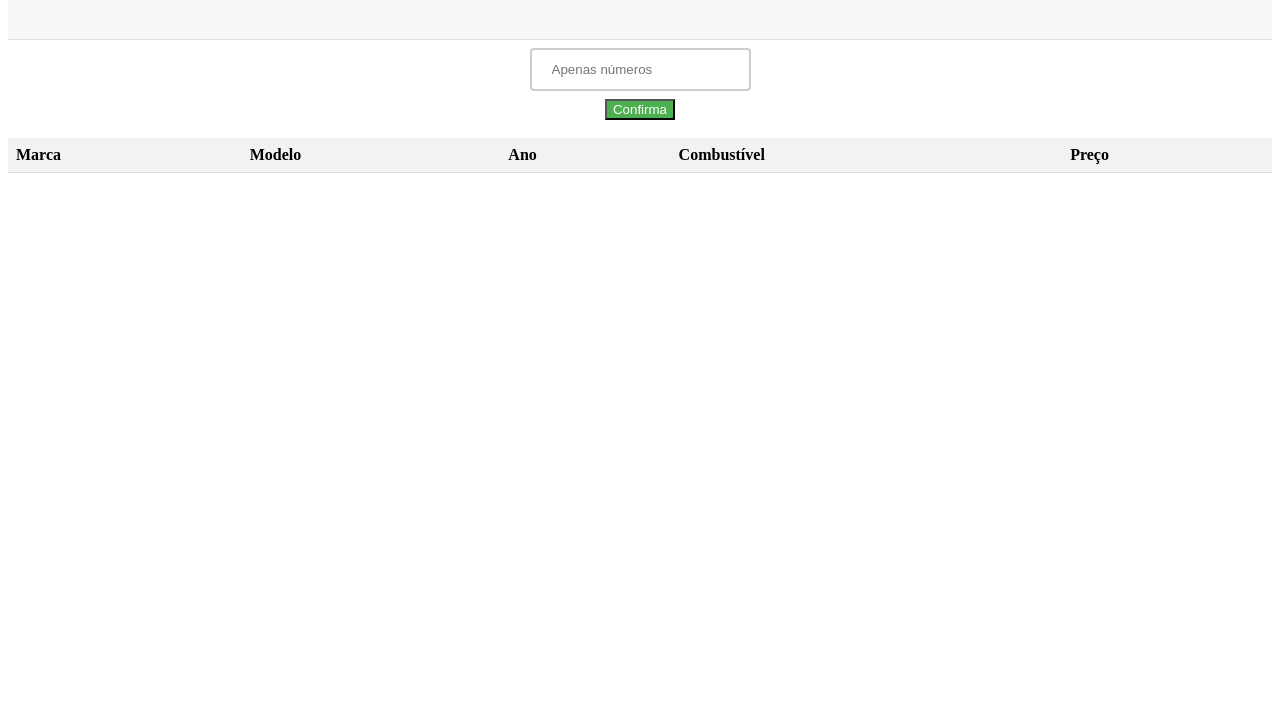
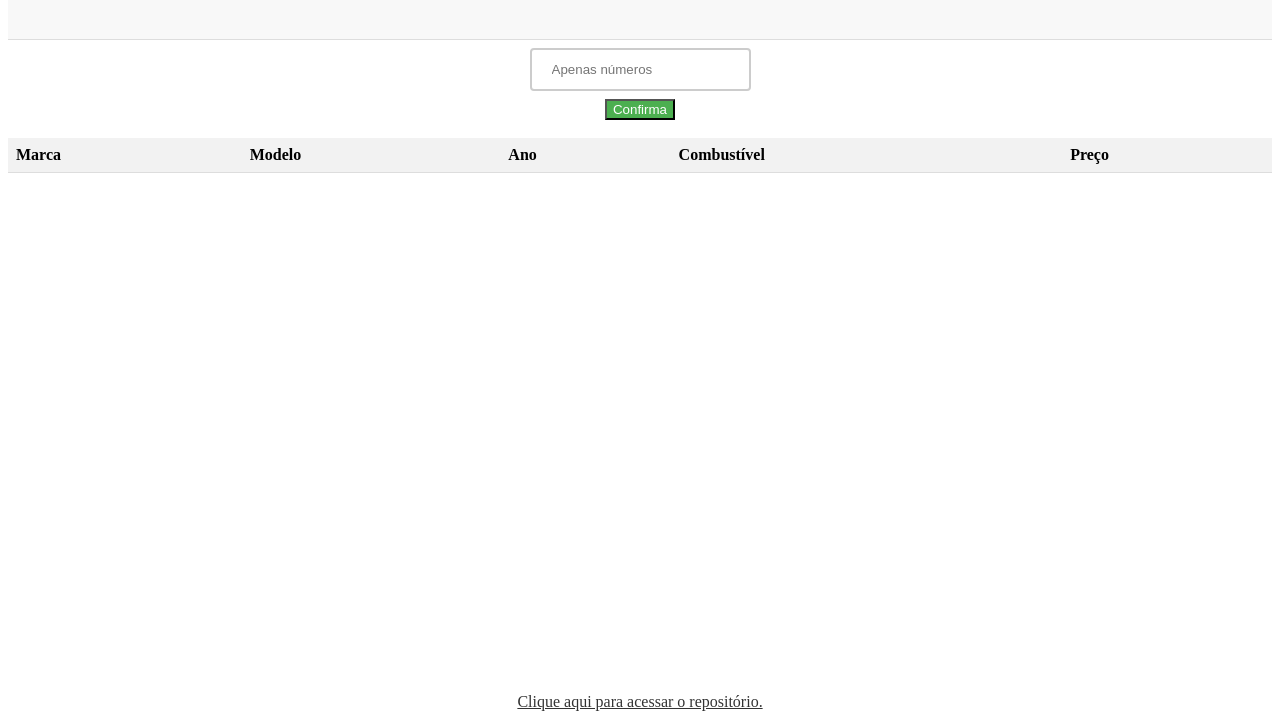
Before and after one commit to M4rcxs/brasilAPI, a plain HTML site: page index.html in a window 1280 px wide. Shown: the part 89-800 px from the top of the page. Drawn offline with Linux system fonts and the light colour scheme; no server answers.

Commit message:
Add CSS styles for fixed position link at the bottom of the page

```diff
--- a/css/style.css
+++ b/css/style.css
@@ -53,3 +53,16 @@ button {
 button:hover {
     background-color: #45a049;
 }
+
+a {
+    position: fixed;
+    bottom: 0;
+    left: 50%;
+    transform: translateX(-50%);
+    border-radius: 5px;
+    color: #333; /* Cor do texto */
+}
+
+a:hover {
+    background-color: #e0e0e0; /* Cor de fundo cinza um pouco mais clara no hover */
+}
--- a/index.html
+++ b/index.html
@@ -54,6 +54,6 @@
             </table>
 
         </main>
-
+        <a href="https://github.com/M4rcxs/brasilapi" target="_blank">Clique aqui para acessar o repositório.</a>
     </body>
 </html>
```
